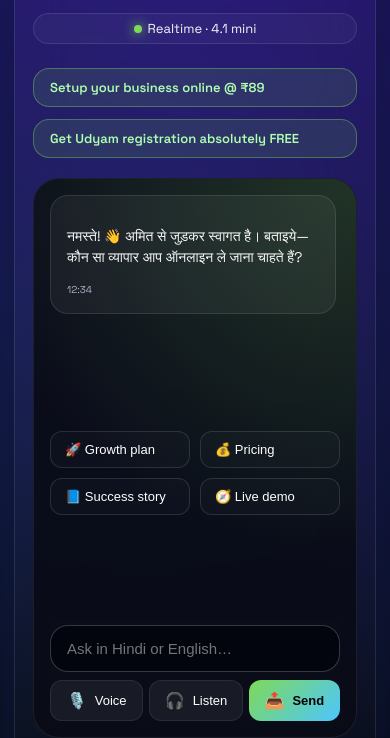
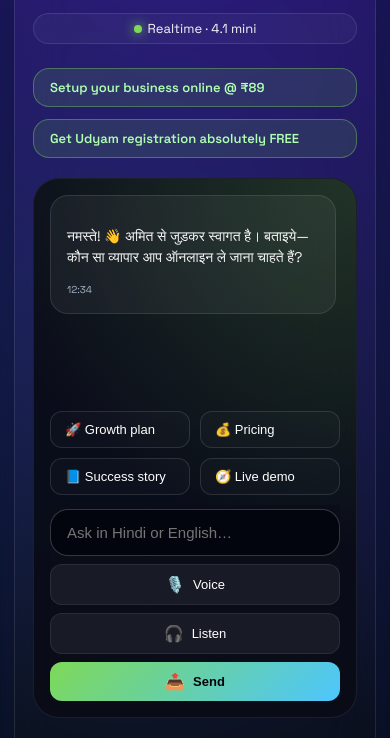
Before and after one commit to sheevu/Nova-AI-Agent, a website: page index.html in a window 390 px wide. Shown: the part 106-844 px from the top of the page. Drawn offline with Linux system fonts and the light colour scheme.

Commit message:
Improve mobile responsiveness and document testing

```diff
--- a/index.html
+++ b/index.html
@@ -3,6 +3,7 @@
 <head>
   <meta charset="UTF-8" />
   <meta name="viewport" content="width=device-width, initial-scale=1.0" />
+  <meta name="theme-color" content="#020409" />
   <title>Sudarshan Nova Agent</title>
   <link rel="stylesheet" href="styles.css" />
 </head>
--- a/styles.css
+++ b/styles.css
@@ -26,6 +26,7 @@ body {
   align-items: center;
   justify-content: center;
   padding: clamp(16px, 3vw, 32px);
+  overflow-x: hidden;
 }
 
 .experience {
@@ -557,3 +558,23 @@ body {
     height: 42px;
   }
 }
+
+@media (max-width: 420px) {
+  .chat-pane {
+    min-height: 360px;
+  }
+  .chat-history {
+    max-height: 320px;
+    min-height: 200px;
+  }
+  .input-actions {
+    gap: 8px;
+  }
+  .input-actions button {
+    flex: 1 1 100%;
+    min-width: 0;
+  }
+  .feature-list {
+    grid-template-columns: 1fr;
+  }
+}
```
Also changed, not shown: README.md.
